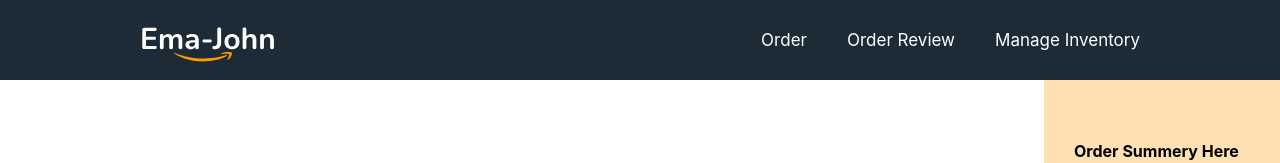
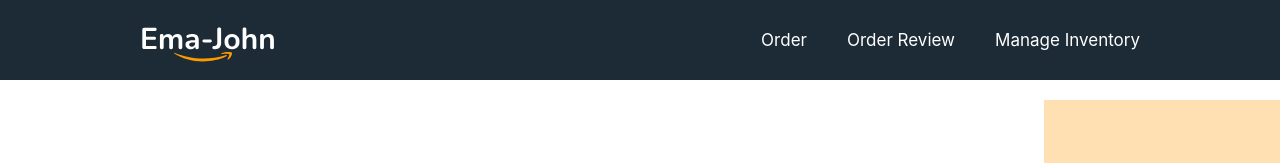
Before and after one commit to rashelmahomud/react-project-ema-jhon-shop, a React (Create React App) app: page / in a window 1280 px wide. Shown: the top 163 px of the page. Built offline with nearby package versions, Linux system fonts and the light colour scheme; the HTML template or start-up script is replaced by a standard one.

Commit message:
add emajhon shops

```diff
--- a/src/App.js
+++ b/src/App.js
@@ -1,17 +1,16 @@
-import logo from './logo.svg';
 import './App.css';
 import Header from './Components/Header/Header';
 import Shop from './Components/Shop/Shop';
 import Footer from './Components/Footer/Footer';
+import Gellery from './Components/Gallery/Gellery';
 
 function App() {
   return (
     <div>
      <Header></Header>
+     <Gellery></Gellery>
      <Shop></Shop>
      <Footer></Footer>
-
-
     </div>
   );
 }
--- a/src/Components/Cart/Cart.js
+++ b/src/Components/Cart/Cart.js
@@ -5,7 +5,7 @@
 
 const Cart = (props) => {
     const {cart} = props;
-    console.log(cart);
+    // console.log(cart);
     let total = 0;
     let shipping = 0;
     for(const product of cart){
--- /dev/null
+++ b/src/Components/Gallery/Gellery.js
@@ -0,0 +1,13 @@
+import React from 'react';
+
+const Gellery = () => {
+    return (
+        <div>
+            <img src={Gellery} alt="" />
+
+
+        </div>
+    );
+};
+
+export default Gellery;
```
Also changed, not shown: src/Components/Shop/Shop.js (+1 -8 lines), src/Components/Gallery/Gellery.css (added), src/images/Gellery.png (added).
